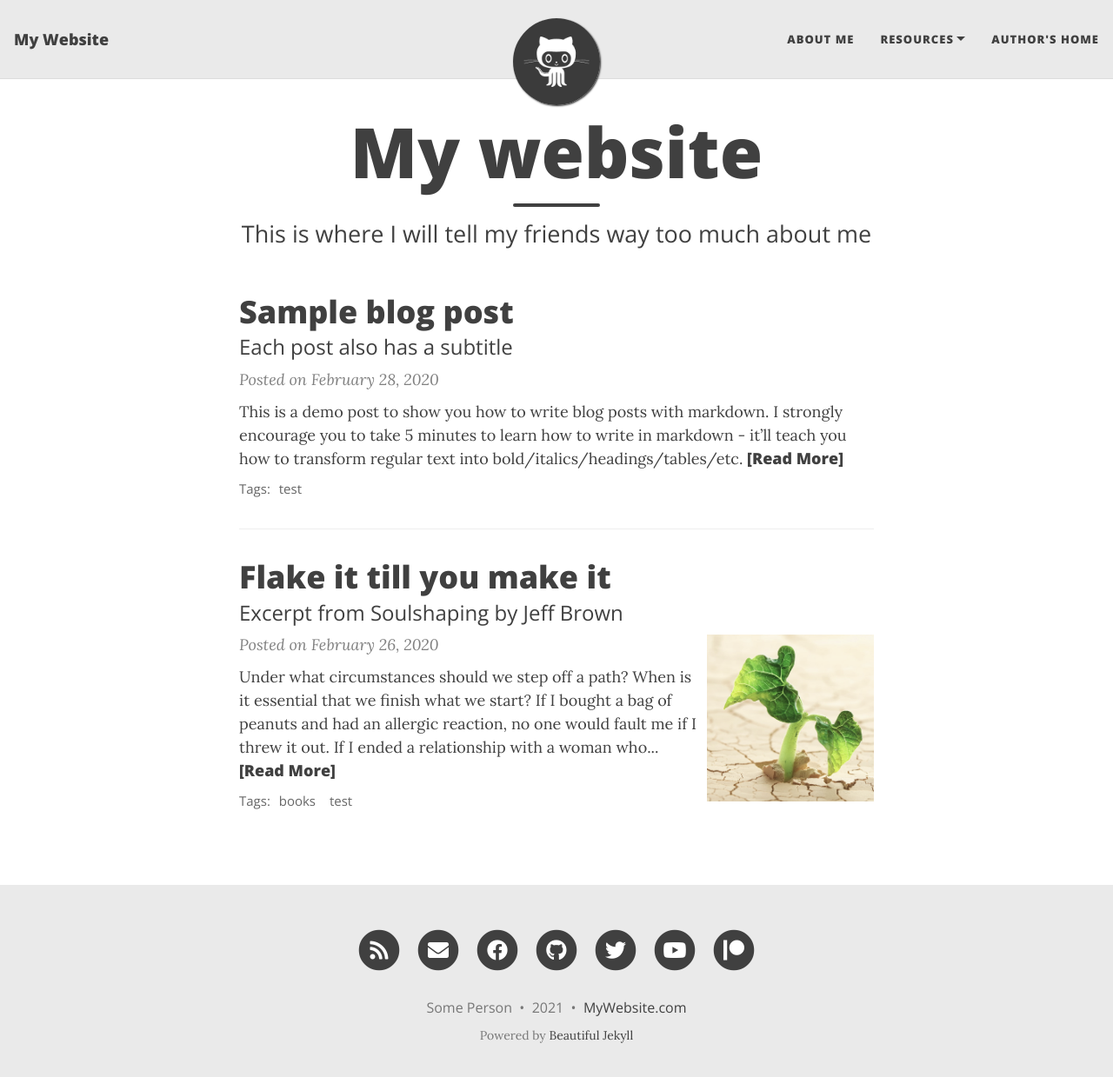
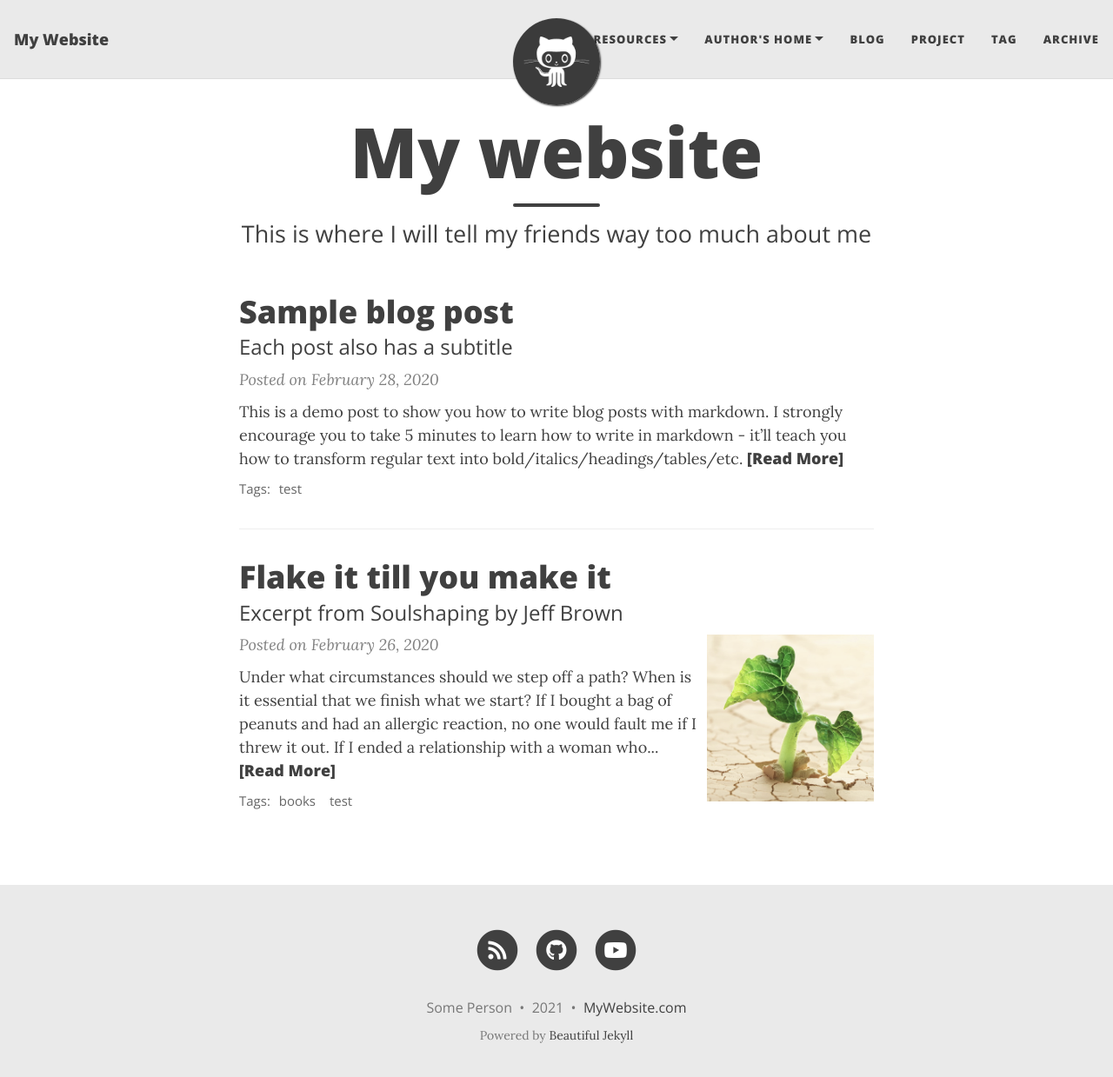
Before and after one commit to repo-of/repo-of, a Jekyll site: the page built from index.html, in a window 1280 px wide and 1252 px high. Shown: the top 1239 px of the window at 87% size. Built offline with Jekyll 4.4.1, drawn with Linux system fonts in a browser that asks for light colours; nearby versions of some CDN libraries; the list of posts is cut into pages by our own code; some of the changed lines change nothing that is shown.

Commit message:
Initial commit

```diff
--- a/_config.yml
+++ b/_config.yml
@@ -4,46 +4,63 @@
 # the initial set up you won't need to come back to this file often.
 
 # --- Required options --- #
-
+# 웹페이지 이름
 # Name of website
 title: My Website
 
+# 간단한 사이트 설명
+description: Website of Blog
+
+# Footer에 나오는 웹사이트 소유자 이름
 # Your name to show in the footer
 author: Some Person
 
 # --- List of links in the navigation bar --- #
-
+# 네비게이션 바에 포함되는 항목 (명칭 수정, 추가, 삭제 가능)
+# 예를 들어 ETRI 라는 항목을 네비게이션 바에 추가하고 싶은 경우, etri.md 파일 생성 후 ETRI: "etri" 라고 지정.
 navbar-links:
-  About Me: "aboutme"
+  About: "aboutme"
   Resources:
     - Beautiful Jekyll: "https://beautifuljekyll.com"
     - Learn markdown: "https://www.markdowntutorial.com/"
-  Author's home: "https://deanattali.com"
+  Author's home:
+    - 동물상테스트: "https://yourface.xyz"
+    - 펜트하우스: "https://thepenthouse.site"
+  Blog: "blog"
+  Project: "project"
+  Tag: "tags"
+  Archive: "year-archive"
+  # Career: "career"
+  # Publication: "publication"
+  # Blog: "blog"
+  # Project: "project"
+  # GitHub: "https://github.com/seokho-son"
+  # Google Scholar: "https://scholar.google.com/citations?user=seokhoson"
 
 # --- Logo --- #
-
+# 아바타 로고 사용 시에는 이미지 파일을 지정 (이미지 파일 업로드 후, 위치 지정)
 # Image to show in the navigation bar - works best with a square image
 # Remove this parameter if you don't want an image in the navbar
 avatar: "/assets/img/avatar-icon.png"
-
+# 원형 아바타 이미지 여부 `true` 또는 `false`
 # By default, the image is cut into a circle. You can disable this behaviour by setting 'round-avatar: false'
 round-avatar: true
-
+# title text 대신 이미지 사용하고 싶은 경우 설정
 # If you want to have an image logo in the top-left corner instead of having the title of the website,
 # then specify the following parameter
 #title-img: /path/to/image
 
 
 # --- Footer social media links --- #
-
+# 웹페이지 하단에 나올 정보를 수정 (다른 사이트 및 커뮤니티에 대한 링크 정보임. 필요 없는 경우 주석 처리)
 # Select the social network links that you want to show in the footer.
 # Uncomment the links you want to show and add your information to each one.
 social-network-links:
-  email: "someone@example.com"
-  facebook: deanattali
+#  email: "someone@example.com"
+#  facebook: deanattali
   github: daattali
-  twitter: daattali
-  patreon: DeanAttali
+#  twitter: daattali
+#  patreon: DeanAttali
   youtube: c/daattali
 #  medium: yourname
 #  reddit: yourname
@@ -68,32 +85,35 @@
 rss-description: This website is a virtual proof that I'm awesome
 
 # --- General options --- #
-
+# 연락을 위한 타 사이트 정보 활성화 여부 지정 (필요 없는 경우 주석 처리)
 # Select which social network share links to show in posts
-share-links-active:
-  twitter: true
-  facebook: true
-  linkedin: true
-  vk: false
+# share-links-active:
+#  twitter: true
+#  facebook: true
+#  linkedin: true
+#  vk: false
 
 # How to display the link to your website in the footer
 # Remove this if you don't want a link in the footer
 url-pretty: "MyWebsite.com"
 
+# Create a "tags" index page and make tags on each post clickable
+link-tags: true
+
 # Excerpt word length - Truncate the excerpt of each post on the feed page to the specified number of words
 excerpt_length: 50
 
 # Whether or not to show an excerpt for every blog post in the feed page
-feed_show_excerpt: true
+# feed_show_excerpt: true
 
 # Whether or not to show a list of tags below each post preview in the feed page
-feed_show_tags: true
+# feed_show_tags: true
 
 # The keywords to associate with your website, for SEO purposes
 #keywords: "my,list,of,keywords"
 
 # --- Colours / background image --- #
-
+# 디자인 색 변경
 # Personalize the colours in your website. Colour values can be any valid CSS colour
 
 navbar-col: "#EAEAEA"
@@ -128,13 +148,13 @@
 # --- Web Analytics Section --- #
 
 # Fill in your Google Analytics gtag.js ID to track your website using gtag
-#gtag: ""
+gtag: ""
 
 # Fill in your Google Analytics ID to track your website using Google Analytics
-#google_analytics: ""
+google_analytics: ""
 
 # Google Tag Manager ID
-#gtm: ""
+gtm: ""
 
 # Matomo (aka Piwik) Web statistics
 # Uncomment the following section to enable Matomo. The opt-out parameter controls
@@ -206,11 +226,13 @@
       layout: "post"
       comments: true  # add comments to all blog posts
       social-share: true # add social media sharing buttons to all blog posts
+      readtime: false # add estimated reading time on all blog posts
   -
     scope:
       path: "" # any file that's not a post will be a "page" layout by default
     values:
       layout: "page"
+      show-avatar: true
 
 # Exclude these files from production site
 exclude:
@@ -227,5 +249,54 @@
   - jekyll-paginate
   - jekyll-sitemap
 
+
+
+# prose.io config
+prose:
+  rooturl: '_posts'
+  media: 'img'
+  ignore:
+    - 404.html
+    - LICENSE
+    - feed.xml
+    - _config.yml
+    - /_layouts
+    - /_includes
+    - /css
+    - /img
+    - /js
+  metadata:
+    _posts:
+      - name: "layout"
+        field:
+          element: "hidden"
+          value: "post"
+      - name: "title"
+        field:
+          element: "text"
+          label: "Post title"
+          placeholder: "Title"
+          alterable: true
+      - name: "subtitle"
+        field:
+          element: "textarea"
+          label: "Subtitle"
+          placeholder: "A description of your post."
+          alterable: true
+      - name: "date"
+        field:
+          element: "text"
+          label: "Date"
+          help: "Enter date of post."
+          placeholder: "yyyy-mm-dd"
+          alterable: true
+      - name: "published"
+        field:
+          element: "checkbox"
+          label: "Publish"
+          help: "Check to publish post, uncheck to hide."
+
+
+
 # Beautiful Jekyll / Dean Attali
 # 2fc73a3a967e97599c9763d05e564189
```
